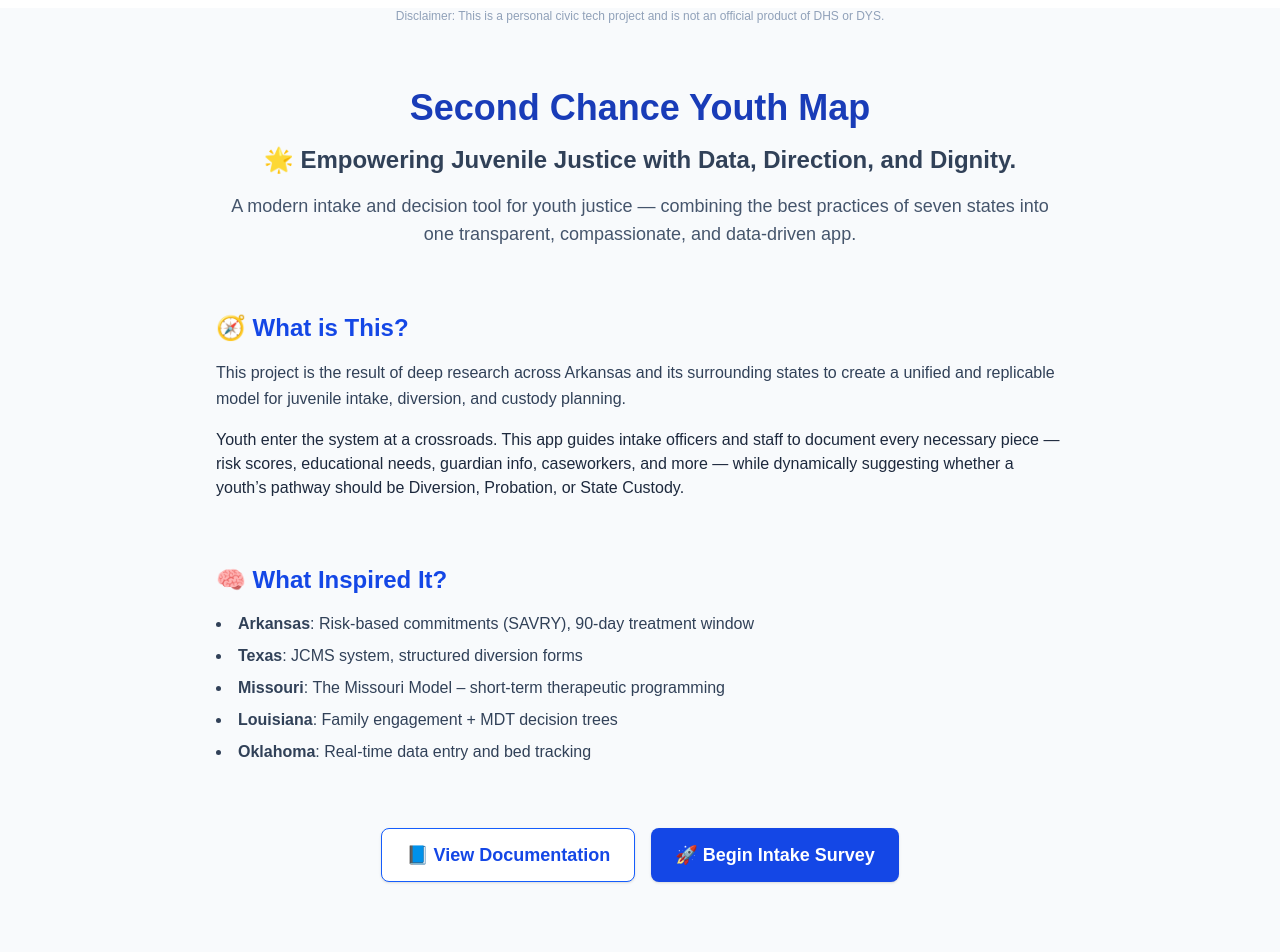
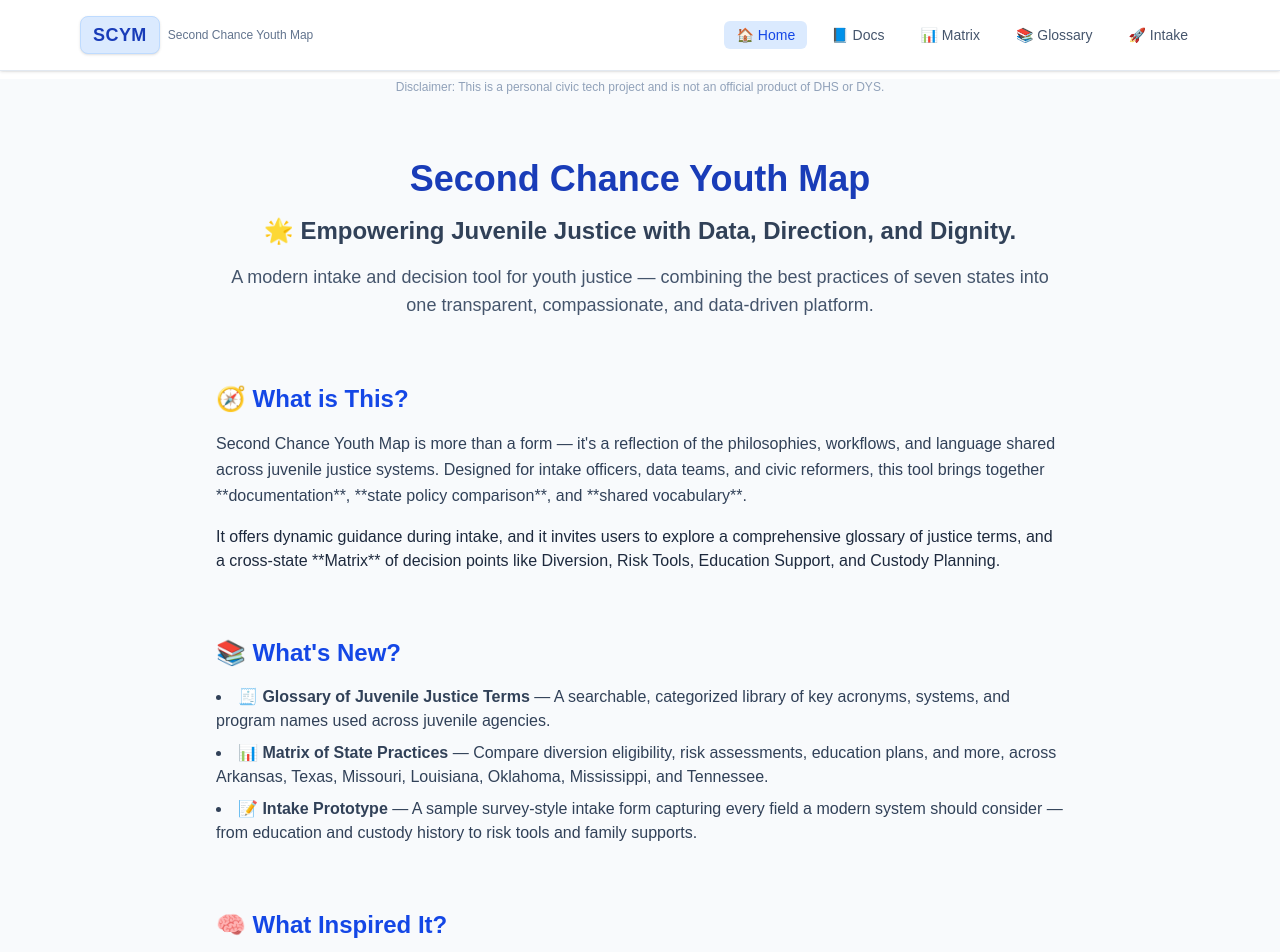
Before and after one commit to dariansweb/SecondChanceYouthMap, a Next.js app: page / in a window 1280 px wide. Shown: the top 952 px of the page. Built offline with nearby package versions, Linux system fonts and the light colour scheme.

Commit message:
add header navigation and logo feel to SCYM

```diff
--- a/src/app/layout.tsx
+++ b/src/app/layout.tsx
@@ -2,6 +2,7 @@ import type { Metadata } from "next";
 import { FormProvider } from "@/context/FormContext";
 import { Inter, Crimson_Pro } from "next/font/google";
 import { GlossaryProvider } from "@/context/GlossaryContext";
+import Header from "@/components/Header";
 import "./globals.css";
 
 const inter = Inter({
@@ -31,6 +32,7 @@ export default function RootLayout({
         className={`${inter.variable} ${crimson.variable} antialiased bg-gray-50 text-slate-800`}
       >
         <GlossaryProvider>
+          <Header /> {/* 💙 Persistent Nav */}
           <FormProvider>{children}</FormProvider>
         </GlossaryProvider>
       </body>
--- a/src/app/page.tsx
+++ b/src/app/page.tsx
@@ -25,7 +25,7 @@ export default function HomePage() {
           <p className="text-lg text-slate-600">
             A modern intake and decision tool for youth justice — combining the
             best practices of seven states into one transparent, compassionate,
-            and data-driven app.
+            and data-driven platform.
           </p>
         </header>
 
@@ -34,17 +34,43 @@ export default function HomePage() {
             🧭 What is This?
           </h2>
           <p className="text-slate-700 leading-relaxed">
-            This project is the result of deep research across Arkansas and its
-            surrounding states to create a unified and replicable model for
-            juvenile intake, diversion, and custody planning.
+            Second Chance Youth Map is more than a form — it&apos;s a reflection of
+            the philosophies, workflows, and language shared across juvenile
+            justice systems. Designed for intake officers, data teams, and civic
+            reformers, this tool brings together **documentation**, **state
+            policy comparison**, and **shared vocabulary**.
           </p>
           <p className="mt-4">
-            Youth enter the system at a crossroads. This app guides intake
-            officers and staff to document every necessary piece — risk scores,
-            educational needs, guardian info, caseworkers, and more — while
-            dynamically suggesting whether a youth’s pathway should be
-            Diversion, Probation, or State Custody.
+            It offers dynamic guidance during intake, and it invites users to
+            explore a comprehensive glossary of justice terms, and a cross-state
+            **Matrix** of decision points like Diversion, Risk Tools, Education
+            Support, and Custody Planning.
           </p>
+        </section>
+
+        <section className="mb-16">
+          <h2 className="text-2xl font-semibold text-blue-700 mb-4">
+            📚 What&apos;s New?
+          </h2>
+          <ul className="list-disc list-inside text-slate-700 space-y-2">
+            <li>
+              <strong>🧾 Glossary of Juvenile Justice Terms</strong> — A
+              searchable, categorized library of key acronyms, systems, and
+              program names used across juvenile agencies.
+            </li>
+            <li>
+              <strong>📊 Matrix of State Practices</strong> — Compare diversion
+              eligibility, risk assessments, education plans, and more, across
+              Arkansas, Texas, Missouri, Louisiana, Oklahoma, Mississippi, and
+              Tennessee.
+            </li>
+            <li>
+              <strong>📝 Intake Prototype</strong> — A sample survey-style
+              intake form capturing every field a modern system should consider
+              — from education and custody history to risk tools and family
+              supports.
+            </li>
+          </ul>
         </section>
 
         <section className="mb-16">
@@ -54,20 +80,27 @@ export default function HomePage() {
           <ul className="list-disc list-inside text-slate-700 space-y-2">
             <li>
               <strong>Arkansas</strong>: Risk-based commitments (SAVRY), 90-day
-              treatment window
+              treatment windows
             </li>
             <li>
-              <strong>Texas</strong>: JCMS system, structured diversion forms
+              <strong>Texas</strong>: JCMS system + Risk/Needs Assessment
+              (RANA/RAI)
             </li>
             <li>
-              <strong>Missouri</strong>: The Missouri Model – short-term
-              therapeutic programming
+              <strong>Missouri</strong>: The Missouri Model — therapeutic
+              environments
             </li>
             <li>
-              <strong>Louisiana</strong>: Family engagement + MDT decision trees
+              <strong>Louisiana</strong>: Family Team Meetings & diversion-first
+              decision trees
             </li>
             <li>
-              <strong>Oklahoma</strong>: Real-time data entry and bed tracking
+              <strong>Oklahoma</strong>: Real-time bed tracking and digital data
+              entry
+            </li>
+            <li>
+              <strong>Mississippi & Tennessee</strong>: Informal adjustments and
+              family-linked diversion routes
             </li>
           </ul>
         </section>
@@ -85,6 +118,20 @@ export default function HomePage() {
             className="inline-flex items-center justify-center gap-2 bg-blue-700 text-white hover:bg-blue-800 font-semibold text-lg px-6 py-3 rounded-lg shadow-sm transition duration-200"
           >
             🚀 Begin Intake Survey
+          </Link>
+
+          <Link
+            href="/matrix"
+            className="inline-flex items-center justify-center gap-2 bg-white text-blue-700 border border-blue-600 hover:bg-blue-50 hover:border-blue-700 font-semibold text-lg px-6 py-3 rounded-lg shadow-sm transition duration-200"
+          >
+            📊 Explore Matrix
+          </Link>
+
+          <Link
+            href="/glossary"
+            className="inline-flex items-center justify-center gap-2 bg-white text-blue-700 border border-blue-600 hover:bg-blue-50 hover:border-blue-700 font-semibold text-lg px-6 py-3 rounded-lg shadow-sm transition duration-200"
+          >
+            📚 Browse Glossary
           </Link>
         </section>
       </div>
--- /dev/null
+++ b/src/components/Header.tsx
@@ -0,0 +1,49 @@
+"use client";
+
+import Link from "next/link";
+import { usePathname } from "next/navigation";
+
+const navItems = [
+  { href: "/", label: "🏠 Home" },
+  { href: "/docs", label: "📘 Docs" },
+  { href: "/matrix", label: "📊 Matrix" },
+  { href: "/glossary", label: "📚 Glossary" },
+  { href: "/intake", label: "🚀 Intake" },
+];
+
+export default function Header() {
+  const pathname = usePathname();
+
+  return (
+    <header className="bg-white border-b border-slate-200 shadow-sm sticky top-0 z-50">
+      <div className="max-w-6xl mx-auto px-4 py-4 flex flex-col sm:flex-row sm:items-center sm:justify-between gap-4">
+        {/* Logo */}
+        <div className="flex items-center gap-2">
+          <div className="bg-blue-100 text-blue-800 px-3 py-1 rounded-lg text-lg font-extrabold tracking-wide shadow-sm border border-blue-200">
+            SCYM
+          </div>
+          <span className="text-xs text-slate-500 hidden sm:inline">
+            Second Chance Youth Map
+          </span>
+        </div>
+
+        {/* Nav Items */}
+        <nav className="flex flex-wrap justify-center sm:justify-end items-center gap-3 text-sm">
+          {navItems.map(({ href, label }) => (
+            <Link
+              key={href}
+              href={href}
+              className={`flex items-center gap-1 px-3 py-1 rounded-md font-medium transition-colors ${
+                pathname === href
+                  ? "bg-blue-100 text-blue-700"
+                  : "text-slate-600 hover:text-blue-600 hover:bg-slate-100"
+              }`}
+            >
+              {label}
+            </Link>
+          ))}
+        </nav>
+      </div>
+    </header>
+  );
+}
```
